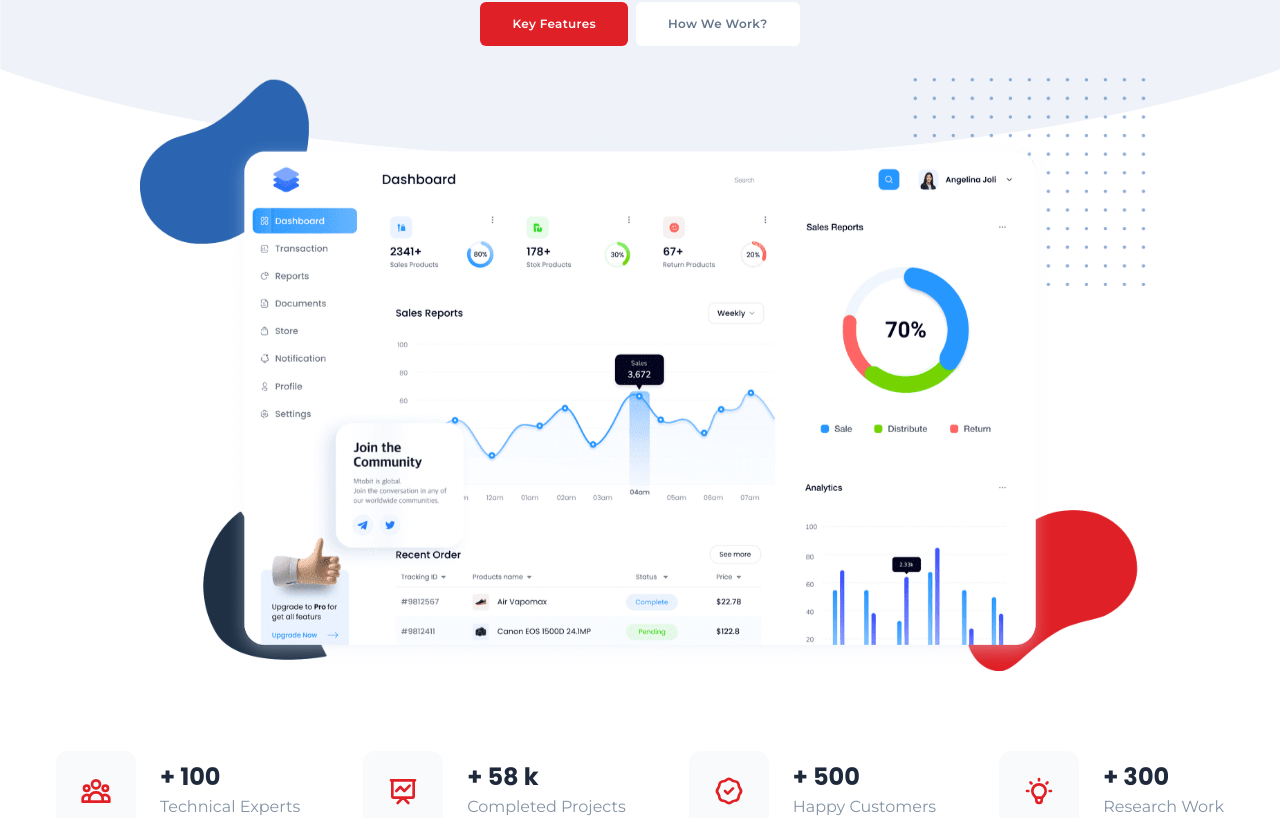
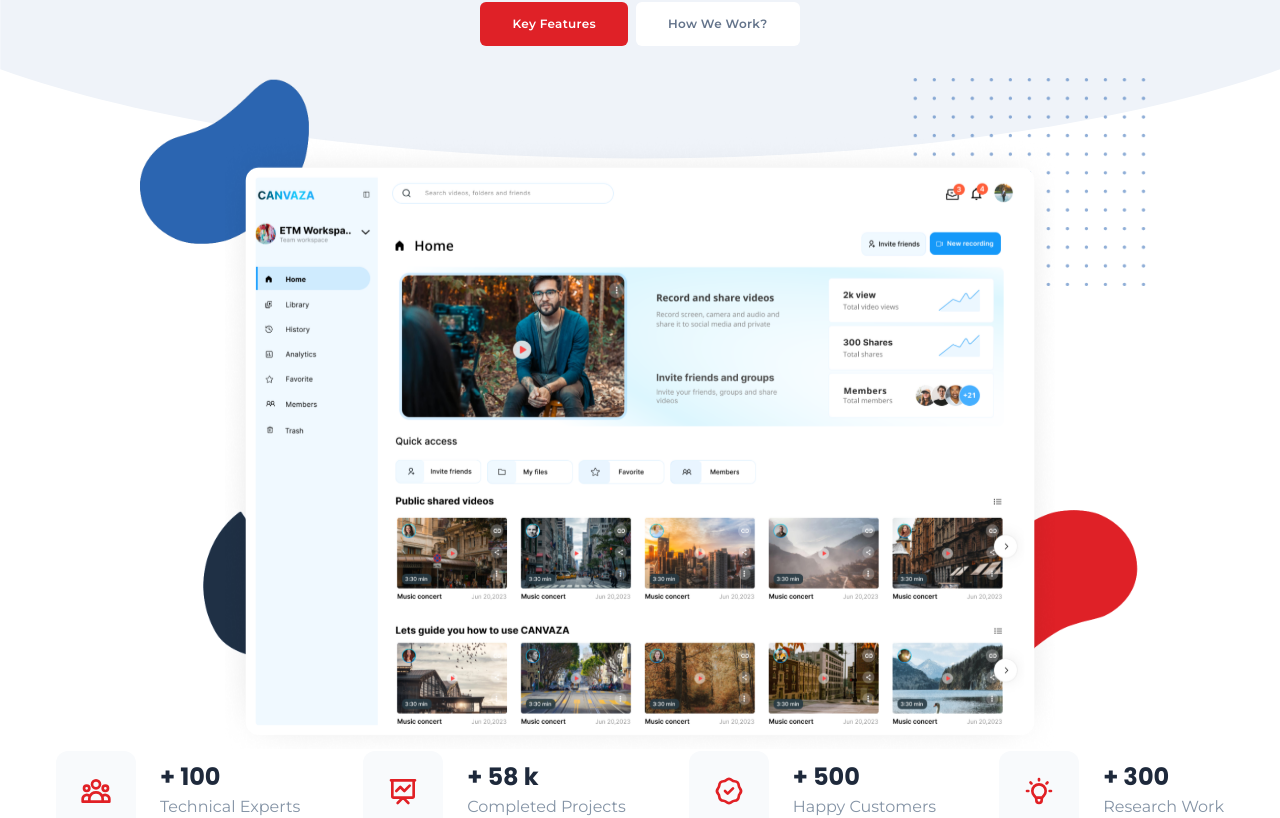
Before and after one commit to mikimaine/kinetics-website, a Next.js app: page / in a window 1280 px wide. Shown: the part 360-1178 px from the top of the page. Built offline with nearby package versions, Linux system fonts and the light colour scheme.

Commit message:
Product image changed

```diff
--- a/pages/index.js
+++ b/pages/index.js
@@ -56,7 +56,7 @@
                     <div className="relative max-w-6xl mt-16 md:mt-8 mb-8 mx-auto">
                         <img src="/assets/imgs/elements/bg-image.png" alt="KBI" />
                         <div className="absolute" style={{ top: "9%", left: "14%", width: "72%", height: "66%" }}>
-                            <img className="jump rounded wow animate__animated animate__fadeIn" src="/assets/imgs/placeholders/dashboard.png" alt="KBI" />
+                            <img className="jump rounded wow animate__animated animate__fadeIn" src="/assets/imgs/placeholders/Dashboard_bg.png" alt="KBI" />
                         </div>
                     </div>
                     <div className="container px-4 mx-auto">
@@ -232,7 +232,7 @@
                             <div className="relative w-full lg:w-1/3 mb-8 lg:mb-0 text-center lg:text-left">
                                 <div className="max-w-md lg:max-w-xs lg:pr-16 mx-auto lg:ml-0 mb-6 lg:mb-0">
                                     <h2 className="text-3xl md:text-4xl mb-4 font-bold font-heading wow animate__animated animate__fadeIn" data-wow-delay=".3s">
-                                        Advanced Data Tech for <span className="text-lightBlue">Business</span> Transformation
+                                    Empowering <span className="text-lightBlue">Business</span> < br />with Data Technology
                                     </h2>
                                     <p className="text-xs md:text-base text-blueGray-400 leading-loose wow animate__animated animate__fadeIn" data-wow-delay=".9s">
                                         Transform your business with advanced data tech. Drive growth and stay ahead of the competition.
```
Also changed, not shown: public/assets/imgs/placeholders/Dashboard_bg.png (added).
